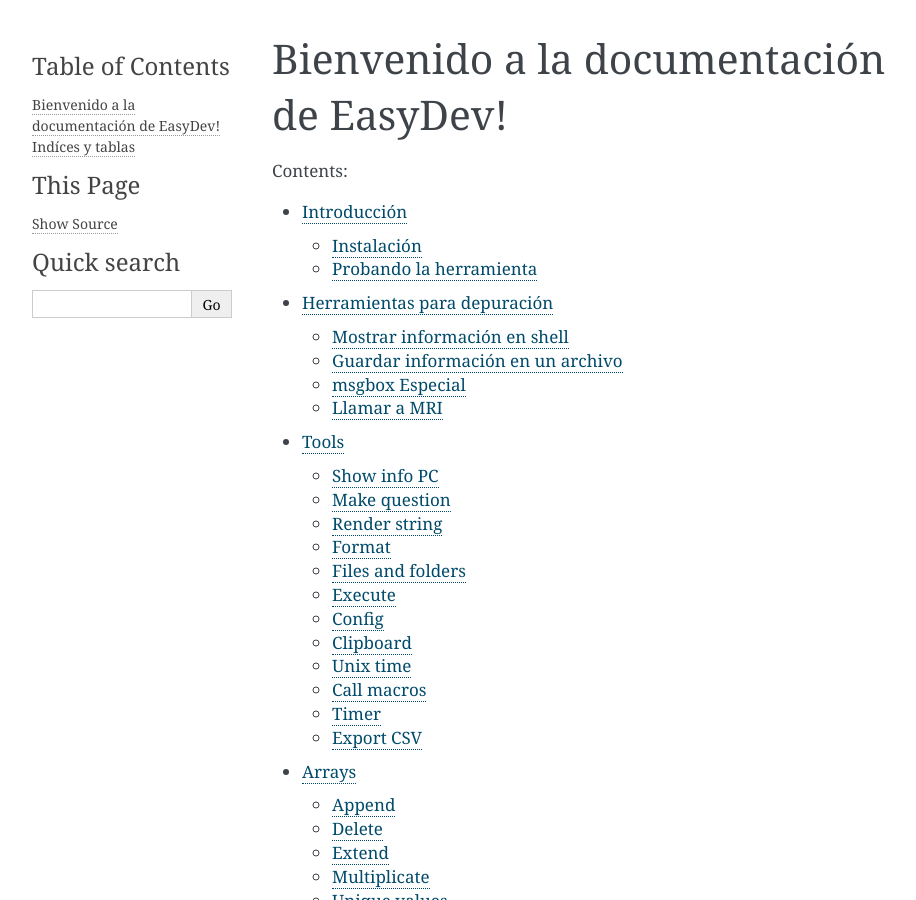
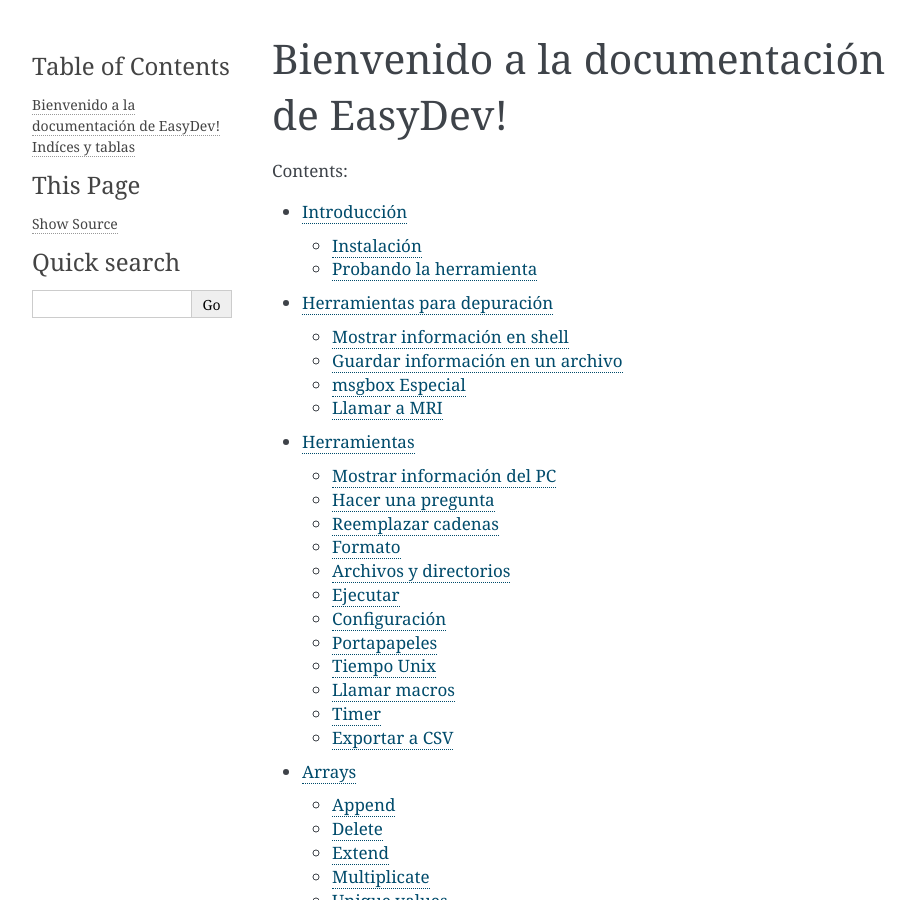
Before and after one commit to UniversoLibreMexicoAC/easydev-es, a Sphinx documentation site: the page built from doc/index.rst, in a window 1280 px wide and 900 px high. Shown: the whole window, without its empty margins (148-1064 px from the left). Built offline with Sphinx 7.4.7, drawn with Linux system fonts in a browser that asks for light colours; pages that are not in the unit, such as notebooks, are missing from menus; some of the changed lines change nothing that is shown.

Commit message:
Herramientas traducido

```diff
--- a/doc/tools.rst
+++ b/doc/tools.rst
@@ -1,97 +1,96 @@
-Tools
-=====
+Herramientas
+============
 
 
-Show info PC
-------------
+Mostrar información del PC
+--------------------------
 
 .. code-block:: vbnet
 
     Sub ShowInfoPC()
         util = createUnoService("org.universolibre.EasyDev")
 
-        'Operator System
+        'Sistema operativo
         util.msgbox(util.OS)
 
-        'App Name
+        'Nombre de la aplicación
         util.msgbox(util.APP_NAME)
 
-        'App Version
+        'Versión de la aplicación
         util.msgbox(util.APP_VERSION)
 
-        'App Language
+        'Lenguaje
         util.msgbox(util.LANGUAGE)
 
-        'Size screen
+        'Tamaño de la pantalla
         util.msgbox(util.getSizeScreen())
 
         ' https://docs.python.org/3.3/library/platform.html
-        ' Get info PC:
-        ' name user,
-        ' name pc
-        ' system/OS name,
-        ' machine type,
-        ' Returns the (real) processor name
-        ' string identifying platform with as much useful information as possible,
+        ' nombre de usuario,
+        ' nombre del pc
+        ' nombre del SO,
+        ' tipo de maquina,
+        ' nombre del procesador
+        ' Cadena de indentificación de la plataforma con la mayor cantidad de información posible
         util.msgbox(util.getInfoPC())
     End Sub
 
 
-Make question
--------------
+Hacer una pregunta
+------------------
 
 .. code-block:: vbnet
 
-    Sub Question()
+    Sub Pregunta()
         util = createUnoService("org.universolibre.EasyDev")
 
-        title = "My App"
-        message = "Is easy Python?"
-        res = util.question(title, message)
+        titulo = "Mi programa"
+        mensage = "¿Es fácil Python?"
+        res = util.question(titulo, mensaje)
 
-        'If Yes return True, else return False
+        'Si pulsa SI, devuelve verdadero (True)
         util.msgbox(res)
 
     End Sub
 
 
-Render string
---------------
+Reemplazar cadenas
+------------------
 
-Render text and replace arguments.
+Reemplazar una cadena con argumentos
 
 .. code-block:: vbnet
 
     Sub RenderString()
         util = createUnoService("org.universolibre.EasyDev")
 
-        'Used NamedValue
-        message = "Hello $data with $language, from Basic 1!!"
+        'Puedes usar una estructura NamedValue
+        message = "Hola $data con $idioma, desde Basic 1!!"
         Dim data1(1) As New com.sun.star.beans.NamedValue
 
         data1(0).Name = "data"
-        data1(0).Value = "World"
-        data1(1).Name = "language"
+        data1(0).Value = "Mundo"
+        data1(1).Name = "idioma"
         data1(1).Value = "Python"
         message = util.render(message, data1)
         util.msgbox(message)
 
-        'Used PropertyValue
-        message = "Hello $data with $language, from Basic 2!!"
+        'Usando estructura PropertyValue
+        message = "Hola $data con $idioma, desde Basic 2!!"
         Dim data2(1) As New com.sun.star.beans.PropertyValue
 
         data2(0).Name = "data"
-        data2(0).Value = "World"
-        data2(1).Name = "language"
+        data2(0).Value = "Mundo"
+        data2(1).Name = "idioma"
         data2(1).Value = "Python"
         message = util.render(message, data2)
         util.msgbox(message)
 
-        'Used Arrays
-        message = "Hello $data with $language, from Basic 3!!"
+        'Usando matrices
+        message = "Hola $data con $idioma, desde Basic 3!!"
         data = Array( _
-            Array("data", "World"), _
-            Array("language", "Python") _
+            Array("data", "Mundo"), _
+            Array("idioma", "Python") _
         )
         message = util.render(message, data2)
         util.msgbox(message)
@@ -99,10 +98,10 @@
     End Sub
 
 
-Format
-------
+Formato
+-------
 
-Look more info and examples `here`_.
+Más información y ejemplos `aquí`_.
 
 .. code-block:: vbnet
 
@@ -145,10 +144,10 @@
     End Sub
 
 
-Files and folders
------------------
+Archivos y directorios
+----------------------
 
-Return de path name in config. Look `XPathSettings`_.
+Obtener una ruta desde configuración. Más información: `XPathSettings`_.
 
 .. code-block:: vbnet
 
@@ -157,7 +156,11 @@
     path = util.getPath("Work")
     util.msgbox(path)
 
-Get info from path: path base, file name, file name without extension, extension
+Obtener información de una ruta:
+    #. ruta base,
+    #. nombre del archivo,
+    #. nombre del archivo sin extensión,
+    #. extensión del archivo.
 
 .. code-block:: vbnet
 
@@ -165,7 +168,7 @@
     util.msgbox(data)
 
 
-Join paths
+Unir rutas
 
 .. code-block:: vbnet
 
@@ -174,32 +177,32 @@
     path = util.pathJoin(Array("/home/USER/Documents", "..", "Picture"))
     util.msgbox(path)
 
-Select folder, default path documents user
+Seleccionar directorio, de forma predeterminada, muestra la ruta de documentos del usuario
 
 .. code-block:: vbnet
 
     folder = util.getFolder("")
     util.msgbox(folder)
 
-    'With other init folder
+    'Se puede establecer otra ruta de inicio
     folder = util.getFolder("/home/USER")
     util.msgbox(folder)
 
-Select one file without filters
+Seleccionar un solo archivo sin filtros.
 
 .. code-block:: vbnet
 
     file = util.getSelectedFiles("", False, Array())
     util.msgbox(file)
 
-Select multiple files
+Seleccionar multiples archivos sin filtros.
 
 .. code-block:: vbnet
 
     files = util.getSelectedFiles("", True, Array())
     util.msgbox(files)
 
-Select multiple files with filter
+Seleccionar multiples archivos con un filtro.
 
 .. code-block:: vbnet
 
@@ -211,14 +214,14 @@
     files = util.getSelectedFiles("", True, filters)
     util.msgbox(files)
 
-Get all files recursive
+Obtener todos los archivos de un directorio de forma recursiva.
 
 .. code-block:: vbnet
 
     files = util.getFiles("/home/USER/Pictures", "")
     util.msgbox(files)
 
-Get all files with filter extension
+Obtener todos los archivos de un directorio de forma recursiva con un filtro.
 
 .. code-block:: vbnet
 
@@ -227,21 +230,21 @@
     files = util.getFiles("/home/USER/Pictures", "png")
     util.msgbox(files)
 
-Open file, read all content
+Abrir un archivo y leer su contenido.
 
 .. code-block:: vbnet
 
     data = util.fileOpen("/home/USER/log.txt", "r", False)
     util.msgbox(data)
 
-Open file, get lines in array
+Abrir un archivo regresando cada línea en una matriz.
 
 .. code-block:: vbnet
 
     data = util.fileOpen("/home/USER/log.txt", "r", True)
     util.msgbox(data)
 
-Save data in new file
+Guardar información en un nuevo archivo.
 
 .. code-block:: vbnet
 
@@ -251,7 +254,7 @@
     data = util.fileOpen("/home/mau/test.txt", "r")
     util.msgbox(data)
 
-Save data in append file
+Agregar información a un archivo
 
 .. code-block:: vbnet
 
@@ -262,27 +265,28 @@
     util.msgbox(data)
 
 
-Execute
--------
+Ejecutar
+--------
 
-Execute command and wait response
+Ejecutar un comando y esperar la respuesta.
 
 .. code-block:: vbnet
 
     res = util.execute(Array("ls","-la"), True)
     util.msgbox(res)
 
-Execute command and not wait
+Ejecutar un comando y **no** esperar respuesta.
 
 .. code-block:: vbnet
 
     util.execute(Array("gnome-calculator"), False)
 
 
-Config
-------
+Configuración
+-------------
 
-Save value in config, save is persistente
+Guadar un valor en el registro de configuración de LibreOffice, el valor se guarda
+de forma persistente.
 
 .. code-block:: vbnet
 
@@ -291,7 +295,7 @@
     value = util.getConfig("DefaultMail")
     util.msgbox(value)
 
-Is posible save arrays
+Es posible guardar matrices.
 
 .. code-block:: vbnet
 
@@ -300,17 +304,17 @@
     util.msgbox(value)
 
 
-Clipboard
----------
+Portapapeles
+------------
 
-Get text from clipboard
+Obtener texto del portapapeles.
 
 .. code-block:: vbnet
 
     value = util.getClipboard()
     util.msgbox(value)
 
-Send text to clipboard
+Enviar texto al portapapeles.
 
 .. code-block:: vbnet
 
@@ -320,10 +324,10 @@
     util.msgbox(value)
 
 
-Unix time
----------
+Tiempo Unix
+-----------
 
-Look `<https://en.wikipedia.org/wiki/Unix_time>`_
+Más información: `<https://en.wikipedia.org/wiki/Unix_time>`_
 
 .. code-block:: vbnet
 
@@ -331,15 +335,16 @@
     util.msgbox(epoch)
 
 
-Call macros
------------
+Llamar macros
+-------------
 
-Look: `Scripting Framework <https://wiki.openoffice.org/wiki/Documentation/DevGuide/Scripting/Scripting_Framework_URI_Specification>`_
+Más información: `Scripting Framework <https://wiki.openoffice.org/wiki/Documentation/DevGuide/Scripting/Scripting_Framework_URI_Specification>`_
 
-Save next macro in:
+Guarda la siguiente macro en:
 
 ``/home/USER/.config/libreoffice/4/user/Scripts/python/mymacros.py``
 ::
+
     import uno
     import time
 
@@ -348,7 +353,7 @@
         time.sleep(3)
         return
 
-Call macro in Python (is default), wait end
+Llamar a una macro Python (predeterminado) y esperar la respuesta.
 
 .. code-block:: vbnet
 
@@ -362,7 +367,7 @@
     :width: 400px
     :align: center
 
-Call macro in Python, and NOT wait end
+Llamar a una macro Python y **no** esperar la respuesta.
 
 .. code-block:: vbnet
 
@@ -373,7 +378,7 @@
     cell = ThisComponent.CurrentSelection
     util.callMacro(macro, Array(cell))
 
-Call macro in Basic
+Llamar a una macro en Basic
 
 .. code-block:: vbnet
 
@@ -393,10 +398,11 @@
 Timer
 -----
 
-Save next macro in:
+Guarda la siguiente macro en:
 
 ``/home/USER/.config/libreoffice/4/user/Scripts/python/mymacros.py``
 ::
+
     import uno
     import time
 
@@ -404,9 +410,10 @@
         cell.setString(time.strftime('%c'))
         return
 
-timer(NAME_TIMER, SECONDS_WAIT, MACRO, ARGUMENTS)
+``timer(NOMBRE_TIMER, SEGUNDOS, MACRO, ARGUMENTOS)``
 
-NAME_TIMER is import for stop timer. Timer always execute in other thread.
+El nombre del timer es muy importante para que lo puedas detener. El timer
+siempre se ejecuta en otro hilo de proceso.
 
 .. code-block:: vbnet
 
@@ -421,7 +428,7 @@
     'Timer name "time" and wait one second
     util.timer("time", 1, macro, Array(cell))
 
-Stop timer for name
+Detener un timer por su nombre
 
 .. code-block:: vbnet
 
@@ -431,16 +438,16 @@
     End Sub
 
 
-Export CSV
-----------
+Exportar a CSV
+--------------
 
-Set range with data and select.
+Establece un rango con datos y seleccionalo.
 
 .. image:: images/img007.png
     :width: 400px
     :align: center
 
-and export
+y esportarlo.
 
 .. code-block:: vbnet
 
@@ -454,7 +461,7 @@
 
     util.exportCSV(path, data, options)
 
-Change options for export, look: `<https://docs.python.org/3.3/library/csv.html#csv.writer>`_
+Cambiar opciones de exportación, más información en: `<https://docs.python.org/3.3/library/csv.html#csv.writer>`_
 
 .. code-block:: vbnet
 
@@ -471,9 +478,5 @@
     util.exportCSV(path, data, options)
 
 
-
-
-
 .. _XPathSettings: http://api.libreoffice.org/docs/idl/ref/interfacecom_1_1sun_1_1star_1_1util_1_1XPathSettings.html
-.. _here: https://pyformat.info/
-.. _Download: http://extensions.openoffice.org/en/project/MRI
+.. _aquí: https://pyformat.info/
```
Also changed, not shown: 6 other files.
